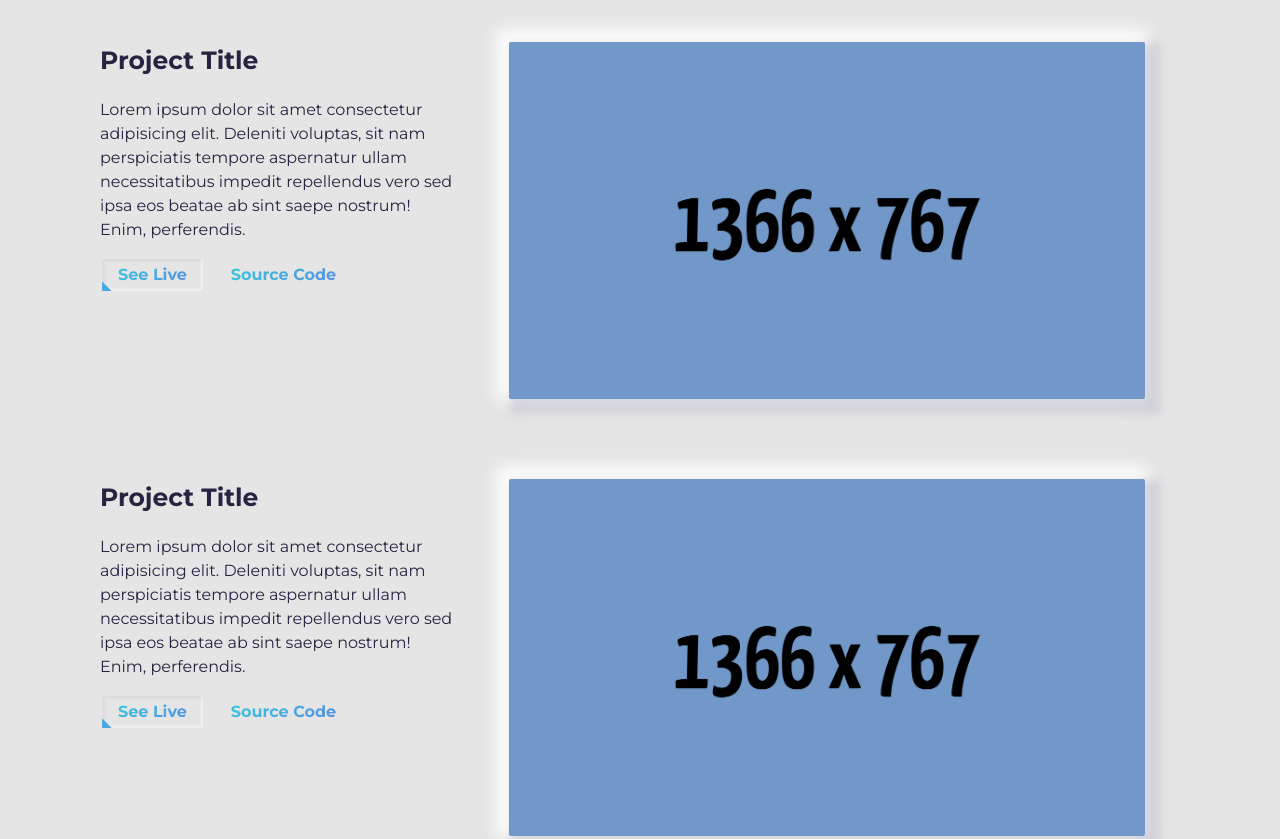
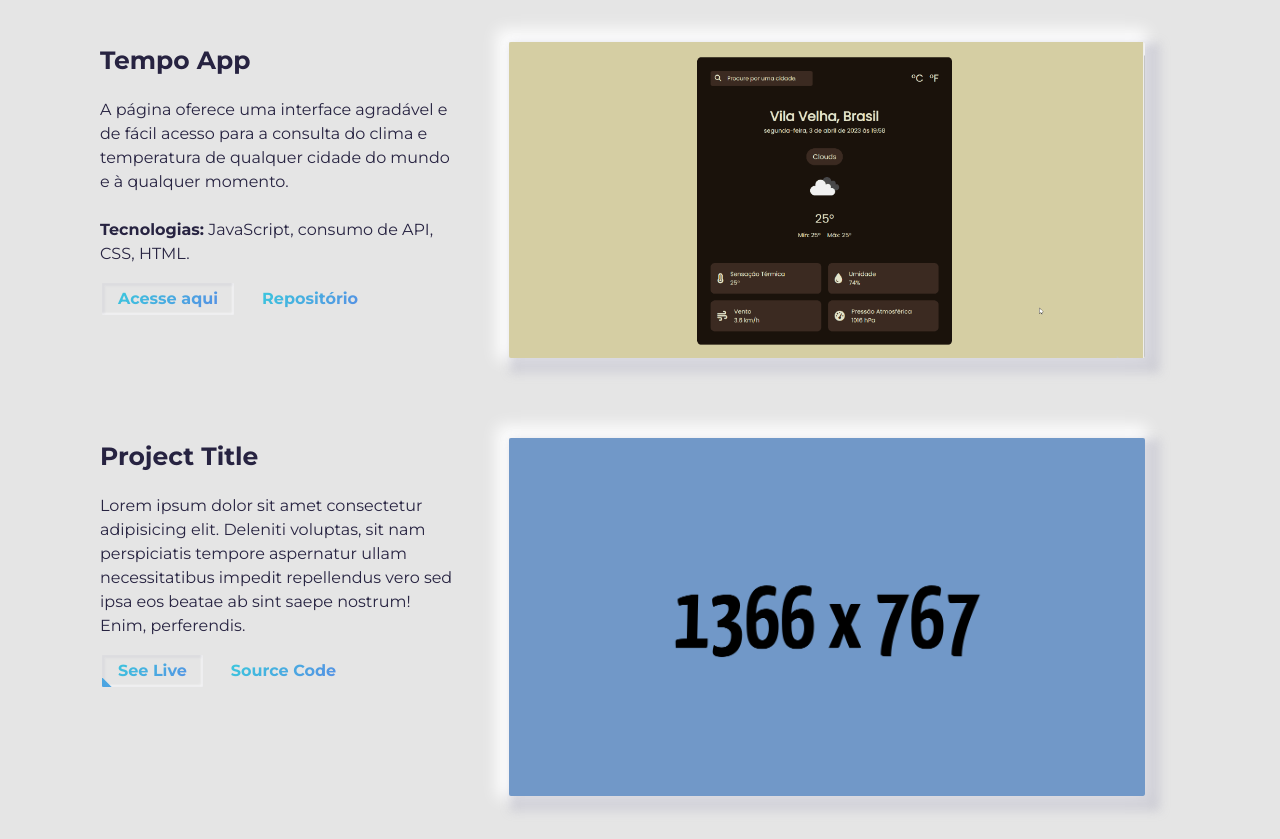
Before and after one commit to MatheusMoorete/dev-portifolio, a plain HTML site: page index.html in a window 1280 px wide. Shown: the part 1496-2335 px from the top of the page. Drawn offline with Linux system fonts and the light colour scheme.

Commit message:
Mudanças nos botões
Adicionei mais dois botões na seção hero e coloquei um projeto para ver como fica

```diff
--- a/index.html
+++ b/index.html
@@ -51,8 +51,11 @@
           Fullstack Developer.
         </h1>
         <p class="hero-cta">
+          <a class="cta-btn cta-btn--hero" href="#about">Sobre Mim</a>
+          <a class="cta-btn cta-btn--hero" href="#projects">Projetos</a>
           <a class="cta-btn cta-btn--hero" href="#contact">Contatos</a>
-        </p>
+      </p>
+
       </section>
       <a href="#about" class="scroll-down-link" aria-label="scroll-down">
         <div class="scroll-down"></div
@@ -111,23 +114,25 @@
           <!-- Each .row is a project -->
           <article class="row">
             <div class="project-wrapper__text">
-              <h3 class="project-wrapper__text-title">Project Title</h3>
+              <h3 class="project-wrapper__text-title">Tempo App</h3>
               <p class="project-wrapper__text-info">
-                Lorem ipsum dolor sit amet consectetur adipisicing elit.
-                Deleniti voluptas, sit nam perspiciatis tempore aspernatur ullam
-                necessitatibus impedit repellendus vero sed ipsa eos beatae ab
-                sint saepe nostrum! Enim, perferendis.
+                A página oferece uma interface agradável e de fácil acesso para
+                a consulta do clima e temperatura de qualquer cidade do mundo e
+                à qualquer momento.
+                <br>
+                <br>
+                <strong>Tecnologias:</strong> JavaScript, consumo de API,
+                CSS, HTML.
               </p>
               <div class="project-wrapper__text-btns">
                 <a
-                  href="#"
+                  href="https://matheusmoorete.github.io/tempo_app/"
                   target="_blank"
-                  rel="noopener noreferrer"
                   class="cta-btn cta-btn--hero cta-btn--projects"
-                  >See Live</a
+                  >Acesse aqui</a
                 >
-                <a href="#" target="_blank" class="cta-btn text-color-main"
-                  >Source Code</a
+                <a href="https://github.com/MatheusMoorete/tempo_app" target="_blank" class="cta-btn text-color-main"
+                  >Repositório</a
                 >
               </div>
             </div>
@@ -136,7 +141,7 @@
               <a href="#" target="_blank" rel="noopener noreferrer">
                 <div class="thumbnail rounded">
                   <img
-                    src="./assets/project.png"
+                    src="./assets/projeto1.png"
                     class="img-fluid"
                     alt="Project Image"
                     width="1366"
@@ -237,7 +242,7 @@
       <div class="container">
         <h2 class="section-title">Vamos Conversar?</h2>
         <div class="contact-wrapper">
-          <p class="contact-wrapper__text">Me mande uma mensagem no Whatsapp</p>
+          <p class="contact-wrapper__text">Entre em contato comigo pelo Linkedin</p>
           <a
             href="https://www.linkedin.com/in/matheus-moorete/"
             target="_blank"
@@ -254,6 +259,7 @@
       <div class="container">
         <a href="#hero" class="back-to-top" aria-label="go back to top">
           <i class="fa fa-angle-up fa-2x" aria-hidden="true"></i>
+
         </a>
         <div class="social-links">
           <a
--- a/style/components/_buttons.scss
+++ b/style/components/_buttons.scss
@@ -68,7 +68,7 @@
   &::after {
     height: 410%;
     width: 150%;
-    transform: translate(-98%, -25%) rotate(45deg);
+    transform: translate(-200%, -25%) rotate(45deg);
 
     // Responsive Button hero style
   }
--- a/style/sections/_hero.scss
+++ b/style/sections/_hero.scss
@@ -128,3 +128,23 @@
     top: 90%;
   }
 }
+.hero-cta {
+  display: flex;
+
+  @include respond(tab-port) {
+    justify-content: center;
+  }
+
+  & a {
+    font-size: 2.4rem;
+    margin-right: 20px; // Adiciona margem à direita
+
+    &:last-child {
+      margin-right: 0; // Remove a margem do último botão
+    }
+
+    @include respond(phone) {
+      font-size: 2rem;
+    }
+  }
+}
```
Also changed, not shown: assets/projeto1.png (added), css/main.css, style/main.css.
